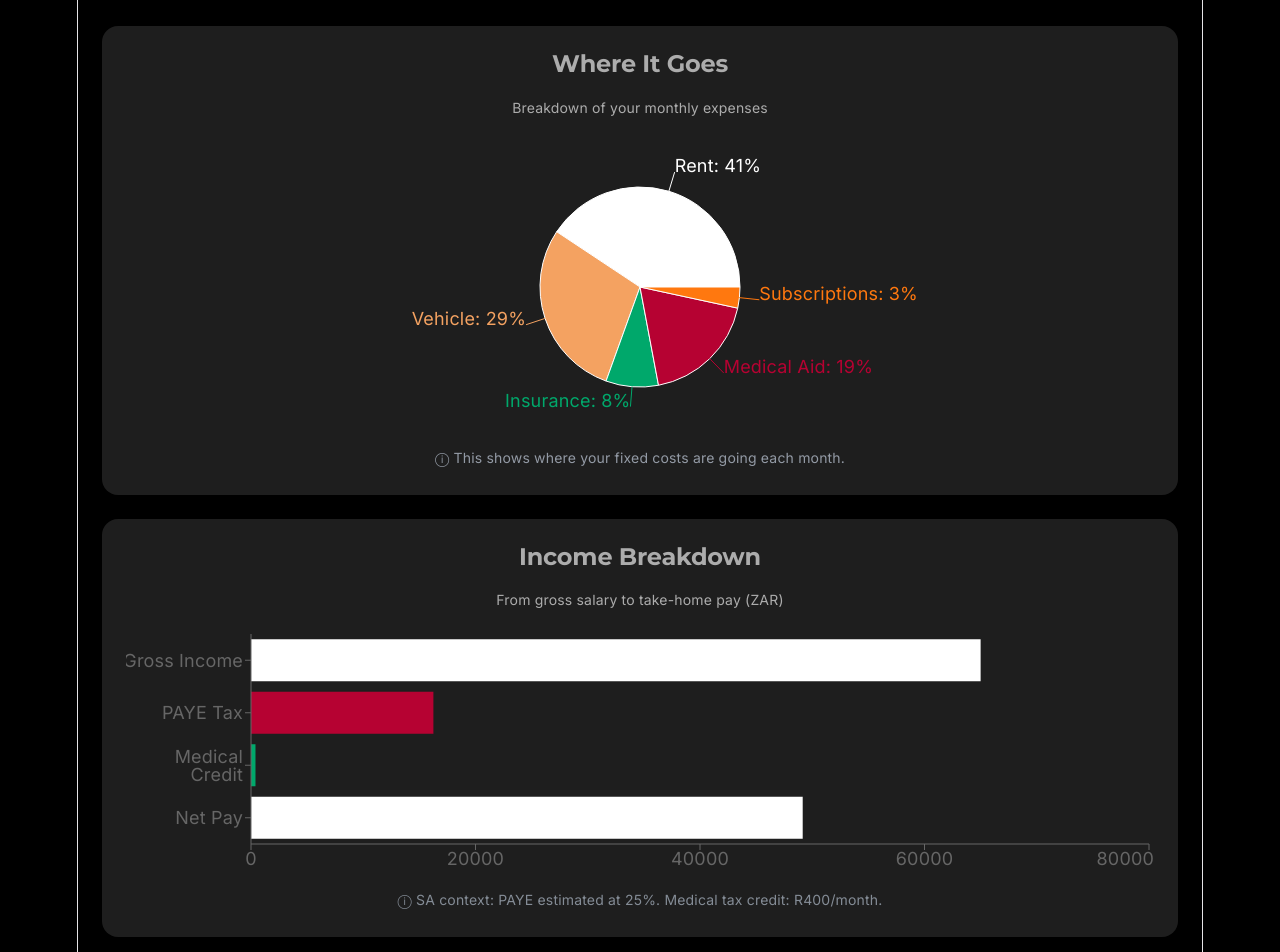
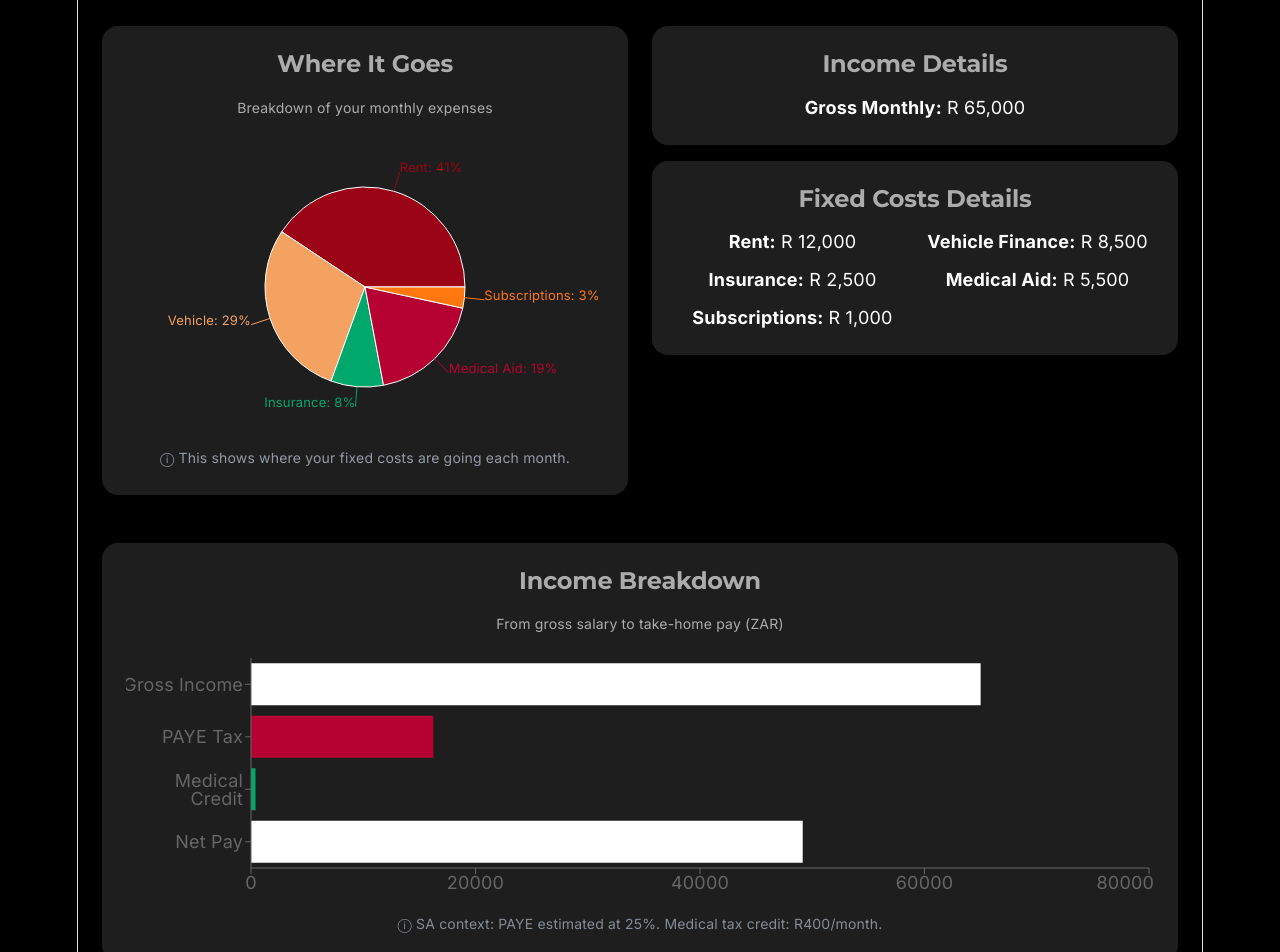
Before and after one commit to TshegoBless4/ABSA-Next-Gen, a React (Vite) app: page /#/money-snapshot in a window 1280 px wide. Shown: the part 360-1312 px from the top of the page. Built offline with nearby package versions, Linux system fonts and the light colour scheme.

Commit message:
Adjusting Piechart and moneysnapshot content

```diff
--- a/src/pages/MoneySnapshot.jsx
+++ b/src/pages/MoneySnapshot.jsx
@@ -31,7 +31,7 @@ function MoneySnapshot() {
 
   // Prepare pie chart data (only show items with value > 0)
   const pieData = [
-    { name: 'Rent', value: userData.rent, color: 'white' },
+    { name: 'Rent', value: userData.rent, color: '#9a0416' },
     { name: 'Vehicle', value: userData.vehicleFinance, color: '#F4A261' },
     { name: 'Insurance', value: userData.insurance, color: '#00A86B' },
     { name: 'Medical Aid', value: userData.medicalAid, color: '#b60232' },
@@ -69,17 +69,21 @@ function MoneySnapshot() {
         </div>
       </div>
 
-      {/* Where It Goes - Pie Chart */}
+      {/* TWO COLUMN LAYOUT: Pie Chart + Income & Fixed Costs Details */}
+      <div style={{ display: 'grid', gridTemplateColumns: '1fr 1fr', gap: '24px', marginBottom: '24px' }}>
+
+        {/* Left Column: Where It Goes - Pie Chart */}
         <div className="card">
           <h2>Where It Goes</h2>
           <p style={{ fontSize: '14px', color: '#acacac', marginBottom: '16px' }}>
             Breakdown of your monthly expenses
           </p>
-        <div style={{ display: 'flex', justifyContent: 'center' }}>
+          <div style={{ display: 'flex', justifyContent: 'center', fontSize: '13px',}}>
             <ResponsiveContainer width="100%" height={300}>
               <PieChart>
                 <Pie
                   data={pieData}
+
                   dataKey="value"
                   nameKey="name"
                   cx="50%"
@@ -100,37 +104,10 @@ function MoneySnapshot() {
           </p>
         </div>
 
-      {/* Income Waterfall Chart */}
-      <div className="card">
-        <h2>Income Breakdown</h2>
-        <p style={{ fontSize: '14px', color: '#acacac', marginBottom: '16px' }}>
-          From gross salary to take-home pay (ZAR)
-        </p>
-        <ResponsiveContainer width="100%" height={250}>
-          <BarChart data={[
-            { name: 'Gross Income', amount: userData.grossMonthlyIncome },
-            { name: 'PAYE Tax', amount: userData.grossMonthlyIncome * 0.25 },
-            { name: 'Medical Credit', amount: 400 },
-            { name: 'Net Pay', amount: netPay }
-          ]} layout="vertical">
-            <XAxis type="number" />
-            <YAxis type="category" dataKey="name" width={120} />
-            <Tooltip formatter={(value) => `R${value.toLocaleString()}`} />
-            <Bar dataKey="amount">
-              <Cell fill="white" />
-              <Cell fill="#b60232" />
-              <Cell fill="#00A86B" />
-              <Cell fill="white" />
-            </Bar>
-          </BarChart>
-        </ResponsiveContainer>
-        <p style={{ marginTop: '8px', fontSize: '14px', color: '#848c96' }}>
-          ⓘ SA context: PAYE estimated at 25%. Medical tax credit: R400/month.
-        </p>
-      </div>
-
+        {/* Right Column: Income Details + Fixed Costs Details */}
+        <div>
           {/* Income Section */}
-      <div className="card">
+          <div className="card" style={{ marginBottom: '16px' }}>
             <h2>Income Details</h2>
             {editMode ? (
               <div>
@@ -183,8 +160,39 @@ function MoneySnapshot() {
               </div>
             )}
           </div>
+        </div>
+      </div>
 
-      {/* Goals Section - UPDATED WITH PROPER HORIZONTAL PROGRESS BARS */}
+      {/* Income Waterfall Chart */}
+      <div className="card" style={{ marginBottom: '24px' }}>
+        <h2>Income Breakdown</h2>
+        <p style={{ fontSize: '14px', color: '#acacac', marginBottom: '16px' }}>
+          From gross salary to take-home pay (ZAR)
+        </p>
+        <ResponsiveContainer width="100%" height={250}>
+          <BarChart data={[
+            { name: 'Gross Income', amount: userData.grossMonthlyIncome },
+            { name: 'PAYE Tax', amount: userData.grossMonthlyIncome * 0.25 },
+            { name: 'Medical Credit', amount: 400 },
+            { name: 'Net Pay', amount: netPay }
+          ]} layout="vertical">
+            <XAxis type="number" />
+            <YAxis type="category" dataKey="name" width={120} />
+            <Tooltip formatter={(value) => `R${value.toLocaleString()}`} />
+            <Bar dataKey="amount">
+              <Cell fill="white" />
+              <Cell fill="#b60232" />
+              <Cell fill="#00A86B" />
+              <Cell fill="white" />
+            </Bar>
+          </BarChart>
+        </ResponsiveContainer>
+        <p style={{ marginTop: '8px', fontSize: '14px', color: '#848c96' }}>
+          ⓘ SA context: PAYE estimated at 25%. Medical tax credit: R400/month.
+        </p>
+      </div>
+
+      {/* Goals Section */}
       <div className="card">
         <h2>Goals Progress</h2>
 
```
Lines whose indentation alone changed are shown as unchanged.
